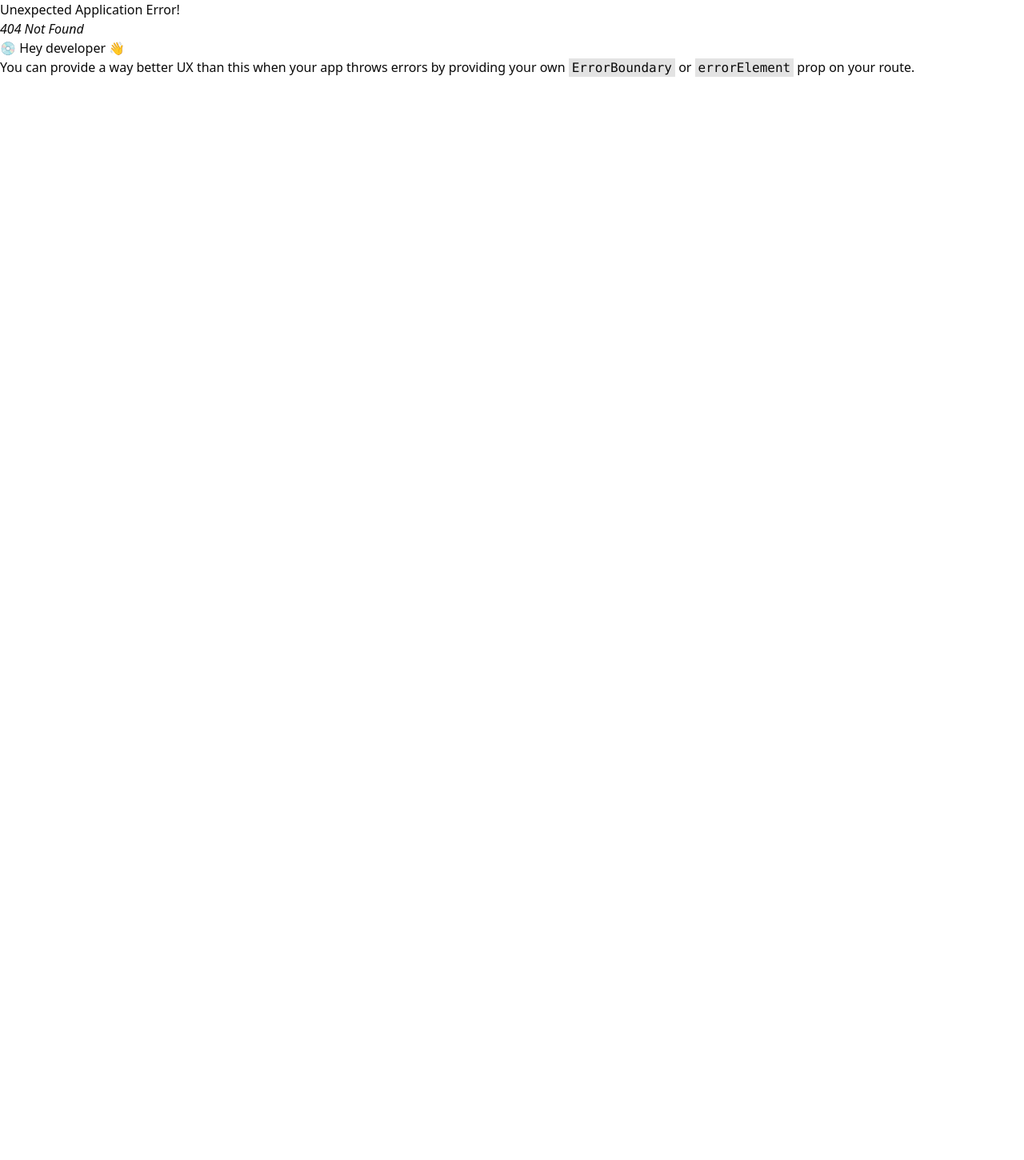
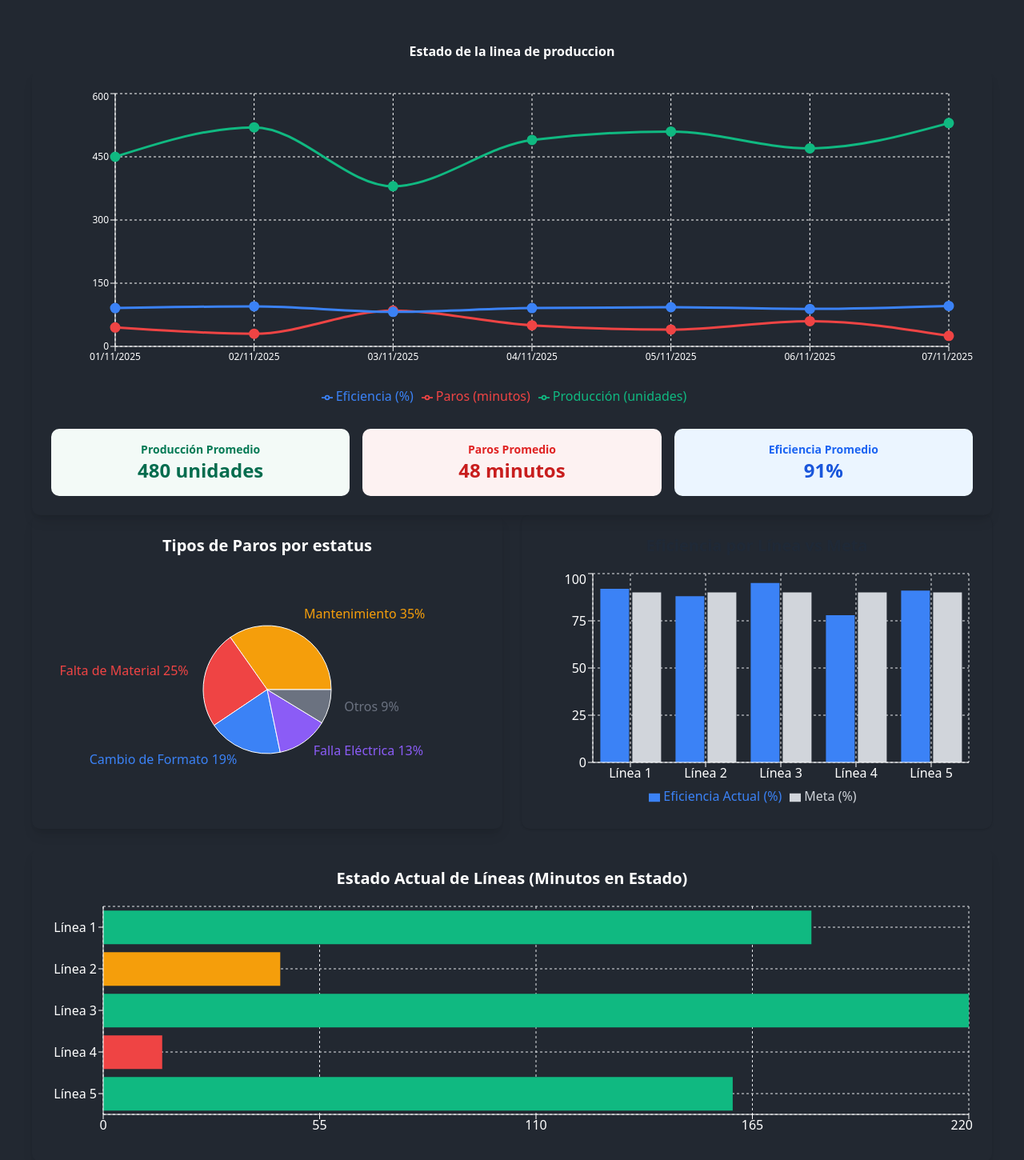
Before and after one commit to Bigpotatozz/Andon-system-front, a React (Vite) app: page /analisis in a window 1280 px wide. Before the commit this address had no page. Shown: the top 1450 px of the page at 80% size. Before the commit the page ends 800 px from the top, so only its background shows below. Built offline with nearby package versions, Linux system fonts and the light colour scheme.

Commit message:
add: graficas a analisis y bento grids

```diff
--- a/dev-dist/sw.js
+++ b/dev-dist/sw.js
@@ -82,7 +82,7 @@ define(['./workbox-54d0af47'], (function (workbox) { 'use strict';
     "revision": "3ca0b8505b4bec776b69afdba2768812"
   }, {
     "url": "index.html",
-    "revision": "0.4ilkhebu1g"
+    "revision": "0.kfdsbl6lihg"
   }], {});
   workbox.cleanupOutdatedCaches();
   workbox.registerRoute(new workbox.NavigationRoute(workbox.createHandlerBoundToURL("index.html"), {
--- a/package.json
+++ b/package.json
@@ -14,7 +14,6 @@
   "dependencies": {
     "@radix-ui/react-dropdown-menu": "^2.1.16",
     "@tanstack/react-table": "^8.21.3",
-    "apexcharts": "^3.46.0",
     "axios": "^1.12.2",
     "class-variance-authority": "^0.7.1",
     "clsx": "^2.1.1",
@@ -23,7 +22,7 @@
     "react": "^19.1.0",
     "react-dom": "^19.1.0",
     "react-router": "^7.9.3",
-    "recharts": "^2.15.4",
+    "recharts": "^3.3.0",
     "tailwind-merge": "^3.3.1"
   },
   "devDependencies": {
--- /dev/null
+++ b/src/analisis/Analisis.tsx
@@ -0,0 +1,11 @@
+import LineChartComponent from "./components/LineChartComponent.tsx";
+
+const Analisis = () => {
+  return (
+    <div>
+      <LineChartComponent></LineChartComponent>
+    </div>
+  );
+};
+
+export default Analisis;
--- /dev/null
+++ b/src/analisis/components/LineChartComponent.tsx
@@ -0,0 +1,260 @@
+import {
+  LineChart,
+  Line,
+  XAxis,
+  YAxis,
+  Legend,
+  Tooltip,
+  CartesianGrid,
+  ResponsiveContainer,
+  PieChart,
+  Pie,
+  Cell,
+  BarChart,
+  Bar,
+} from "recharts";
+
+//MODULO AUN EN DESARROLLO Y PENDIENDE E APROBACION
+const LineChartComponent = () => {
+  // Datos de ejemplo
+  const data = [
+    {
+      fecha: "01/11/2025",
+      produccion: 450,
+      paros: 45,
+      eficiencia: 91,
+    },
+    {
+      fecha: "02/11/2025",
+      produccion: 520,
+      paros: 30,
+      eficiencia: 95,
+    },
+    {
+      fecha: "03/11/2025",
+      produccion: 380,
+      paros: 85,
+      eficiencia: 82,
+    },
+    {
+      fecha: "04/11/2025",
+      produccion: 490,
+      paros: 50,
+      eficiencia: 91,
+    },
+    {
+      fecha: "05/11/2025",
+      produccion: 510,
+      paros: 40,
+      eficiencia: 93,
+    },
+    {
+      fecha: "06/11/2025",
+      produccion: 470,
+      paros: 60,
+      eficiencia: 89,
+    },
+    {
+      fecha: "07/11/2025",
+      produccion: 530,
+      paros: 25,
+      eficiencia: 96,
+    },
+  ];
+  const produccionSemanal = [
+    { fecha: "01/11", produccion: 450, paros: 45, eficiencia: 91 },
+    { fecha: "02/11", produccion: 520, paros: 30, eficiencia: 95 },
+    { fecha: "03/11", produccion: 380, paros: 85, eficiencia: 82 },
+    { fecha: "04/11", produccion: 490, paros: 50, eficiencia: 91 },
+    { fecha: "05/11", produccion: 510, paros: 40, eficiencia: 93 },
+    { fecha: "06/11", produccion: 470, paros: 60, eficiencia: 89 },
+    { fecha: "07/11", produccion: 530, paros: 25, eficiencia: 96 },
+  ];
+
+  const eficienciaLineas = [
+    { linea: "Línea 1", eficiencia: 92, meta: 90 },
+    { linea: "Línea 2", eficiencia: 88, meta: 90 },
+    { linea: "Línea 3", eficiencia: 95, meta: 90 },
+    { linea: "Línea 4", eficiencia: 78, meta: 90 },
+    { linea: "Línea 5", eficiencia: 91, meta: 90 },
+  ];
+
+  const estadoLineas = [
+    { linea: "Línea 1", tiempo: 180, estado: "Produciendo", color: "#10b981" },
+    { linea: "Línea 2", tiempo: 45, estado: "Mantenimiento", color: "#f59e0b" },
+    { linea: "Línea 3", tiempo: 220, estado: "Produciendo", color: "#10b981" },
+    { linea: "Línea 4", tiempo: 15, estado: "Paro", color: "#ef4444" },
+    { linea: "Línea 5", tiempo: 160, estado: "Produciendo", color: "#10b981" },
+  ];
+
+  const kpiRadar = [
+    { kpi: "OEE", value: 85, fullMark: 100 },
+    { kpi: "Calidad", value: 92, fullMark: 100 },
+    { kpi: "Disponibilidad", value: 88, fullMark: 100 },
+    { kpi: "Rendimiento", value: 90, fullMark: 100 },
+    { kpi: "Eficiencia", value: 87, fullMark: 100 },
+  ];
+
+  const tiposParos = [
+    { nombre: "Mantenimiento", valor: 120, color: "#f59e0b" },
+    { nombre: "Falta de Material", valor: 85, color: "#ef4444" },
+    { nombre: "Cambio de Formato", valor: 65, color: "#3b82f6" },
+    { nombre: "Falla Eléctrica", valor: 45, color: "#8b5cf6" },
+    { nombre: "Otros", valor: 30, color: "#6b7280" },
+  ];
+
+  return (
+    <div className="bg-dark p-10 text-center">
+      <h1 className="p-3">
+        <strong className="text-white">Estado de la linea de produccion</strong>
+      </h1>
+      {/*GRAFICA QUE INDICA LA EFICIENCIA, LOS PAROS DE TIPO ROJO Y LAS UNIDADES PRODUCIDAS*/}
+      <div className="md-4xl mx-auto rounded-lg p-6 shadow-lg">
+        <ResponsiveContainer width="100%" height={400}>
+          <LineChart
+            data={data}
+            margin={{ top: 5, right: 30, left: 20, bottom: 5 }}
+          >
+            <CartesianGrid strokeDasharray="3 3" stroke="#ffffffff" />
+            <XAxis
+              dataKey="fecha"
+              stroke="#ffffffff"
+              style={{ fontSize: 12 }}
+            />
+            <YAxis stroke="#ffffffff" style={{ fontSize: 12 }} />
+            <Tooltip
+              contentStyle={{
+                backgroundColor: "#fff",
+                border: "1px solid #ccc",
+                borderRadius: "8px",
+              }}
+            />
+            <Legend wrapperStyle={{ paddingTop: "20px" }} />
+
+            <Line
+              type="monotone"
+              dataKey="produccion"
+              stroke="#10b981"
+              strokeWidth={3}
+              name="Producción (unidades)"
+              dot={{ fill: "#10b981", r: 5 }}
+              activeDot={{ r: 8 }}
+            />
+
+            <Line
+              type="monotone"
+              dataKey="paros"
+              stroke="#ef4444"
+              strokeWidth={3}
+              name="Paros (minutos)"
+              dot={{ fill: "#ef4444", r: 5 }}
+              activeDot={{ r: 8 }}
+            />
+
+            <Line
+              type="monotone"
+              dataKey="eficiencia"
+              stroke="#3b82f6"
+              strokeWidth={3}
+              name="Eficiencia (%)"
+              dot={{ fill: "#3b82f6", r: 5 }}
+              activeDot={{ r: 8 }}
+            />
+          </LineChart>
+        </ResponsiveContainer>
+
+        <div className="mt-6 grid grid-cols-3 gap-4">
+          <div className="rounded-lg bg-green-50 p-4">
+            <p className="text-sm font-semibold text-green-600">
+              Producción Promedio
+            </p>
+            <p className="text-2xl font-bold text-green-700">480 unidades</p>
+          </div>
+          <div className="rounded-lg bg-red-50 p-4">
+            <p className="text-sm font-semibold text-red-600">Paros Promedio</p>
+            <p className="text-2xl font-bold text-red-700">48 minutos</p>
+          </div>
+          <div className="rounded-lg bg-blue-50 p-4">
+            <p className="text-sm font-semibold text-blue-600">
+              Eficiencia Promedio
+            </p>
+            <p className="text-2xl font-bold text-blue-700">91%</p>
+          </div>
+        </div>
+      </div>
+
+      <div className="mb-6 grid grid-cols-1 gap-6 lg:grid-cols-2">
+        {/*GRAFICA QUE INDICA LOS TIPOS DE PAROS QUE SE HICIERON POR ESTATUS*/}
+        <div className="bg-dark rounded-lg p-6 shadow-lg">
+          <h2 className="mb-4 text-xl font-semibold text-white">
+            Tipos de Paros por estatus
+          </h2>
+          <ResponsiveContainer width="100%" height={300}>
+            <PieChart>
+              <Pie
+                data={tiposParos}
+                cx="50%"
+                cy="50%"
+                labelLine={false}
+                label={({ nombre, percent }) =>
+                  `${nombre} ${(percent * 100).toFixed(0)}%`
+                }
+                outerRadius={80}
+                fill="#8884d8"
+                dataKey="valor"
+              >
+                {tiposParos.map((entry, index) => (
+                  <Cell key={`cell-${index}`} fill={entry.color} />
+                ))}
+              </Pie>
+              <Tooltip />
+            </PieChart>
+          </ResponsiveContainer>
+        </div>
+
+        <div className="rounded-lg p-6 shadow">
+          <h2 className="mb-4 text-xl font-semibold text-gray-800">
+            Eficiencia por Línea vs Meta
+          </h2>
+          <ResponsiveContainer width="100%" height={300}>
+            <BarChart data={eficienciaLineas}>
+              <CartesianGrid strokeDasharray="3 3" stroke="#e5e7eb" />
+              <XAxis dataKey="linea" stroke="#ffffffff" />
+              <YAxis stroke="#ffffffff" />
+              <Tooltip />
+              <Legend />
+              <Bar
+                dataKey="eficiencia"
+                fill="#3b82f6"
+                name="Eficiencia Actual (%)"
+              />
+              <Bar dataKey="meta" fill="#d1d5db" name="Meta (%)" />
+            </BarChart>
+          </ResponsiveContainer>
+        </div>
+      </div>
+
+      {/* GRAFICA CON EL ESTADO ACTUAL DE LAS LINEAS */}
+      <div className="bg-dark mb-6 rounded-lg p-6 shadow-lg">
+        <h2 className="mb-4 text-xl font-semibold text-white">
+          Estado Actual de Líneas (Minutos en Estado)
+        </h2>
+        <ResponsiveContainer width="100%" height={300}>
+          <BarChart data={estadoLineas} layout="vertical">
+            <CartesianGrid strokeDasharray="3 3" stroke="#e5e7eb" />
+            <XAxis type="number" stroke="#ffffffff" />
+            <YAxis type="category" dataKey="linea" stroke="#ffffffff" />
+            <Tooltip />
+            <Bar dataKey="tiempo" name="Minutos en Estado">
+              {estadoLineas.map((entry, index) => (
+                <Cell key={`cell-${index}`} fill={entry.color} />
+              ))}
+            </Bar>
+          </BarChart>
+        </ResponsiveContainer>
+      </div>
+    </div>
+  );
+};
+
+export default LineChartComponent;
--- a/src/main.tsx
+++ b/src/main.tsx
@@ -10,6 +10,7 @@ import { ConfigLineas } from "./configLineas/ConfigLineas.tsx";
 import { Menu } from "./menu/Menu.tsx";
 import { TableroGeneral } from "./tableroGeneral/TableroGeneral.tsx";
 import { TableroIndividual } from "./tableroIndividual/TableroIndividual.tsx";
+import Analisis from "./analisis/Analisis.tsx";
 
 const router = createBrowserRouter([
   {
@@ -41,6 +42,10 @@ const router = createBrowserRouter([
         path: "/tableroLinea/:idLinea",
         element: <TableroIndividual></TableroIndividual>,
       },
+      {
+        path: "/analisis",
+        element: <Analisis></Analisis>,
+      },
     ],
   },
 ]);
--- a/src/menu/Menu.tsx
+++ b/src/menu/Menu.tsx
@@ -14,9 +14,9 @@ export const Menu = () => {
   //Frontend
   return (
     <>
-      <div className="general flex min-h-screen flex-col items-center justify-center p-6">
-        <div className="grid w-full max-w-4xl grid-cols-1 gap-6 md:grid-cols-2">
-          <div className="flex">
+      <div className="general align-center flex h-full flex-col items-center justify-center p-6">
+        <div className="grid min-h-screen w-full grid-cols-4 grid-rows-2 gap-6 p-20">
+          <div className="col-row3 col-span-2 flex">
             <Link to={"/configuracionLineas"} className="w-full">
               <Card className="flex h-full flex-col justify-between !bg-sky-600 p-10">
                 <div>
@@ -32,7 +32,7 @@ export const Menu = () => {
             </Link>
           </div>
 
-          <div className="flex">
+          <div className="col-span-2 row-span-2 flex">
             <Link to={"/tableroGeneral"} className="w-full">
               <Card className="flex h-full flex-col justify-between !bg-green-600 p-10">
                 <div>
@@ -48,8 +48,8 @@ export const Menu = () => {
           </div>
 
           <div className="flex">
-            <Link to={"/configuracionLineas"} className="w-full">
-              <Card className="flex h-full flex-col justify-between !bg-orange-500 p-10">
+            <Link to={"/analisis"} className="w-full">
+              <Card className="flex h-full flex-col justify-between !bg-orange-900 p-10">
                 <div>
                   <h5 className="mb-4 text-2xl font-bold tracking-tight text-gray-900 dark:text-white">
                     Analisis
--- a/src/tableroIndividual/TableroIndividual.tsx
+++ b/src/tableroIndividual/TableroIndividual.tsx
@@ -3,6 +3,7 @@ import { useEffect, useRef, useState } from "react";
 import { useNavigate, useParams } from "react-router";
 import { LineaProduccion } from "../Models/LineaProduccion";
 import { TiemposLineaProduccion } from "@/Models/TiemposLineaProduccion";
+import { convertirSegundos } from "@/helpers/conversorSegundos";
 
 //En este componente se puede ver el estado de la linea de produccion (individual)
 
@@ -153,7 +154,7 @@ export const TableroIndividual = () => {
           </div>
 
           <div className="p-5">
-            <table className="w-full text-left text-sm text-gray-500 rtl:text-right dark:text-gray-400">
+            <table className="w-full text-center text-sm text-gray-500 rtl:text-right dark:text-gray-400">
               <thead className="bg-gray-50 text-xs text-gray-700 uppercase dark:bg-gray-700 dark:text-gray-400">
                 <tr>
                   <th scope="col" className="px-6 py-3">
@@ -174,16 +175,25 @@ export const TableroIndividual = () => {
                 {tiempos.map((linea) => {
                   return (
                     <>
-                      <tr className="border-b border-gray-200 bg-white hover:bg-gray-50 dark:border-gray-700 dark:bg-gray-800 dark:hover:bg-gray-600">
+                      <tr className="border-b border-gray-200 bg-white text-center hover:bg-gray-50 dark:border-gray-700 dark:bg-gray-800 dark:hover:bg-gray-600">
                         <td
                           scope="row"
                           className="px-6 py-4 font-medium whitespace-nowrap text-gray-900 dark:text-white"
                         >
-                          {linea.color}
+                          <div
+                            style={{
+                              width: "25px",
+                              height: "15px",
+                              background: `${linea.color}`,
+                              borderRadius: "2px",
+                            }}
+                          ></div>
                         </td>
                         <td className="px-6 py-4">{linea.inicio}</td>
                         <td className="px-6 py-4">{linea.final}</td>
-                        <td className="px-6 py-4">{linea.total} segundos</td>
+                        <td className="px-6 py-4">
+                          {convertirSegundos(linea.total)}
+                        </td>
                       </tr>
                     </>
                   );
```
Also changed, not shown: 1 other file (tests, documents, lock files or other folders).
